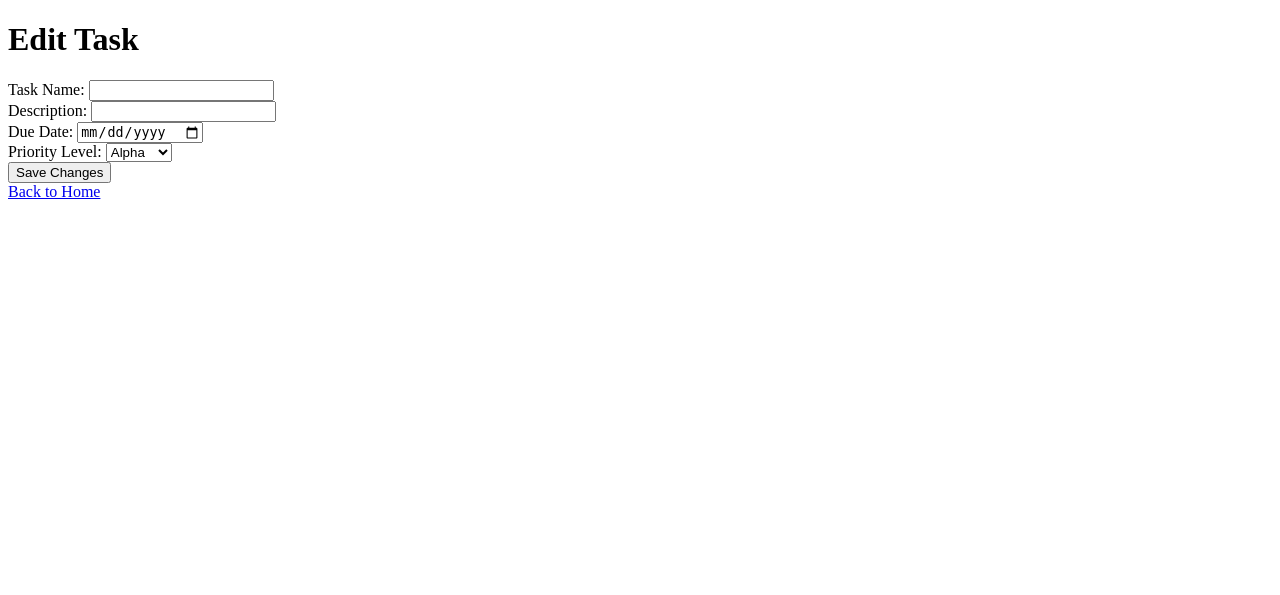
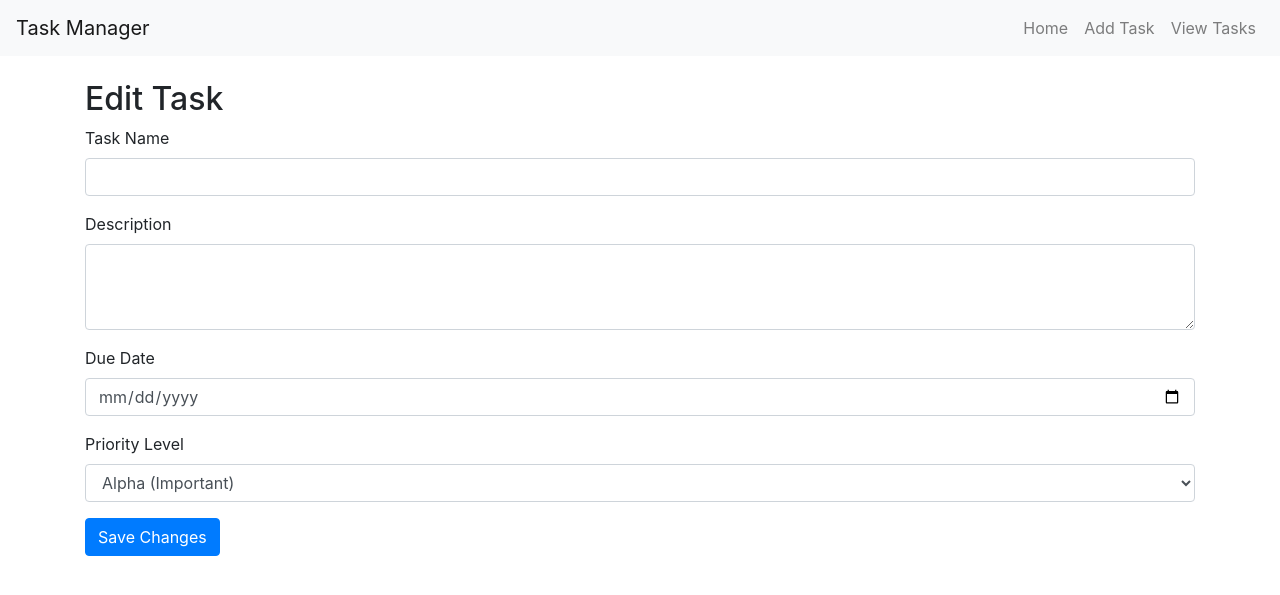
Before and after one commit to MojahiD-0-YouneSS/YNS-Task-Management, a Flask app: template YNS_Task_Manager/templates/edit_task.html in a window 1280 px wide. Shown: the top 595 px of the page. Run offline with Flask 3, Linux system fonts and the light colour scheme; the template is opened without the code that fills it, so the values that code supplies are empty; some libraries are stand-ins or nearby versions.

Commit message:
thing going forward

```diff
--- a/YNS_Task_Manager/app.py
+++ b/YNS_Task_Manager/app.py
@@ -2,88 +2,53 @@ from flask import Flask, render_template, request, redirect, url_for
 
 app = Flask(__name__)
 
-class TaskList:
-    def __init__(self):
-        self.tasks = []
-        self.task_id = 1
-
-    def add_task(self, task_name, description, due_date, level):
-        self.tasks.append({
-            "priority level": level,
-            "id": self.task_id,
-            "name": task_name,
-            "Date": due_date,
-            "description": description,
-            "completion status": 'not completed'
-        })
-        self.task_id += 1
-
-    def mark_task_as_complete(self, task_id):
-        for task in self.tasks:
-            if task["id"] == int(task_id):
-                task["completion status"] = 'completed'
-                return True
-        return False
-
-    def delete_task(self, task_id):
-        for task in self.tasks:
-            if task["id"] == int(task_id):
-                self.tasks.remove(task)
-                return True
-        return False
-
-    def edit_task(self, task_id, task_name, description, due_date, level):
-        for task in self.tasks:
-            if task["id"] == int(task_id):
-                task["name"] = task_name
-                task["description"] = description
-                task["Date"] = due_date
-                task["priority level"] = level
-                return True
-        return False
-
-task_list = TaskList()
+tasks = []
+task_id = 1
 
 @app.route('/')
 def index():
     return render_template('index.html')
 
-@app.route('/view_tasks')
-def view_tasks():
-    return render_template('view_tasks.html', tasks=task_list.tasks)
-
-@app.route('/add_task', methods=['GET', 'POST'])
+@app.route('/add', methods=['GET', 'POST'])
 def add_task():
+    global task_id
     if request.method == 'POST':
-        task_name = request.form['task_name']
+        task_name = request.form['name']
         description = request.form['description']
         due_date = request.form['due_date']
         level = request.form['level']
-        task_list.add_task(task_name, description, due_date, level)
+        tasks.append({"priority_level": level, "id": task_id, "name": task_name, "date": due_date, "description": description, "completion_status": 'not completed'})
+        task_id += 1
         return redirect(url_for('view_tasks'))
     return render_template('add_task.html')
 
-@app.route('/complete_task/<int:task_id>')
-def complete_task(task_id):
-    task_list.mark_task_as_complete(task_id)
-    return redirect(url_for('view_tasks'))
+@app.route('/view')
+def view_tasks():
+    return render_template('view_tasks.html', tasks=tasks)
 
-@app.route('/delete_task/<int:task_id>')
-def delete_task(task_id):
-    task_list.delete_task(task_id)
-    return redirect(url_for('view_tasks'))
-
-@app.route('/edit_task/<int:task_id>', methods=['GET', 'POST'])
+@app.route('/edit/<int:task_id>', methods=['GET', 'POST'])
 def edit_task(task_id):
-    task = next((task for task in task_list.tasks if task["id"] == task_id), None)
+    task = next((task for task in tasks if task["id"] == task_id), None)
     if request.method == 'POST':
-        task_name = request.form['task_name']
-        description = request.form['description']
-        due_date = request.form['due_date']
-        level = request.form['level']
-        task_list.edit_task(task_id, task_name, description, due_date, level)
+        task['name'] = request.form['name']
+        task['description'] = request.form['description']
+        task['date'] = request.form['due_date']
+        task['priority_level'] = request.form['level']
         return redirect(url_for('view_tasks'))
     return render_template('edit_task.html', task=task)
 
+@app.route('/delete/<int:task_id>')
+def delete_task(task_id):
+    global tasks
+    tasks = [task for task in tasks if task["id"] != task_id]
+    return redirect(url_for('view_tasks'))
+
+@app.route('/complete/<int:task_id>')
+def complete_task(task_id):
+    task = next((task for task in tasks if task["id"] == task_id), None)
+    if task:
+        task['completion_status'] = 'completed'
+    return redirect(url_for('view_tasks'))
+
 if __name__ == '__main__':
     app.run(debug=True)
--- /dev/null
+++ b/YNS_Task_Manager/templates/base.html
@@ -0,0 +1,25 @@
+<!DOCTYPE html>
+<html lang="en">
+<head>
+    <meta charset="UTF-8">
+    <meta name="viewport" content="width=device-width, initial-scale=1.0">
+    <title>Task Manager</title>
+    <link rel="stylesheet" href="https://stackpath.bootstrapcdn.com/bootstrap/4.5.2/css/bootstrap.min.css">
+    <link rel="stylesheet" href="{{ url_for('static', filename='css/style.css') }}">
+</head>
+<body>
+    <nav class="navbar navbar-expand-lg navbar-light bg-light">
+        <a class="navbar-brand" href="{{ url_for('index') }}">Task Manager</a>
+        <div class="collapse navbar-collapse">
+            <ul class="navbar-nav ml-auto">
+                <li class="nav-item"><a class="nav-link" href="{{ url_for('index') }}">Home</a></li>
+                <li class="nav-item"><a class="nav-link" href="{{ url_for('add_task') }}">Add Task</a></li>
+                <li class="nav-item"><a class="nav-link" href="{{ url_for('view_tasks') }}">View Tasks</a></li>
+            </ul>
+        </div>
+    </nav>
+    <div class="container mt-4">
+        {% block content %}{% endblock %}
+    </div>
+</body>
+</html>
--- a/YNS_Task_Manager/templates/edit_task.html
+++ b/YNS_Task_Manager/templates/edit_task.html
@@ -1,26 +1,28 @@
-<!DOCTYPE html>
-<html lang="en">
-<head>
-    <meta charset="UTF-8">
-    <title>Edit Task</title>
-</head>
-<body>
-    <h1>Edit Task</h1>
-    <form method="POST">
-        <label>Task Name:</label>
-        <input type="text" name="task_name" value="{{ task['name'] }}" required><br>
-        <label>Description:</label>
-        <input type="text" name="description" value="{{ task['description'] }}" required><br>
-        <label>Due Date:</label>
-        <input type="date" name="due_date" value="{{ task['Date'] }}" required><br>
-        <label>Priority Level:</label>
-        <select name="level" required>
-            <option value="alpha" {% if task['priority level'] == 'alpha' %}selected{% endif %}>Alpha</option>
-            <option value="beta" {% if task['priority level'] == 'beta' %}selected{% endif %}>Beta</option>
-            <option value="omega" {% if task['priority level'] == 'omega' %}selected{% endif %}>Omega</option>
-        </select><br>
-        <button type="submit">Save Changes</button>
-    </form>
-    <a href="{{ url_for('index') }}">Back to Home</a>
-</body>
-</html>
+{% extends "base.html" %}
+
+{% block content %}
+<h2>Edit Task</h2>
+<form method="post">
+    <div class="form-group">
+        <label for="name">Task Name</label>
+        <input type="text" class="form-control" id="name" name="name" value="{{ task.name }}" required>
+    </div>
+    <div class="form-group">
+        <label for="description">Description</label>
+        <textarea class="form-control" id="description" name="description" rows="3" required>{{ task.description }}</textarea>
+    </div>
+    <div class="form-group">
+        <label for="due_date">Due Date</label>
+        <input type="date" class="form-control" id="due_date" name="due_date" value="{{ task.date }}" required>
+    </div>
+    <div class="form-group">
+        <label for="level">Priority Level</label>
+        <select class="form-control" id="level" name="level" required>
+            <option value="alpha" {% if task.priority_level == 'alpha' %}selected{% endif %}>Alpha (Important)</option>
+            <option value="beta" {% if task.priority_level == 'beta' %}selected{% endif %}>Beta (Somewhat Important)</option>
+            <option value="omega" {% if task.priority_level == 'omega' %}selected{% endif %}>Omega (Less Important)</option>
+        </select>
+    </div>
+    <button type="submit" class="btn btn-primary">Save Changes</button>
+</form>
+{% endblock %}
```
Also changed, not shown: YNS_Task_Manager/templates/add_task.html (+28 -26 lines), YNS_Task_Manager/templates/index.html (+9 -12 lines), YNS_Task_Manager/templates/view_tasks.html (+33 -19 lines), YNS_Task_Manager/static/style.css (added).
